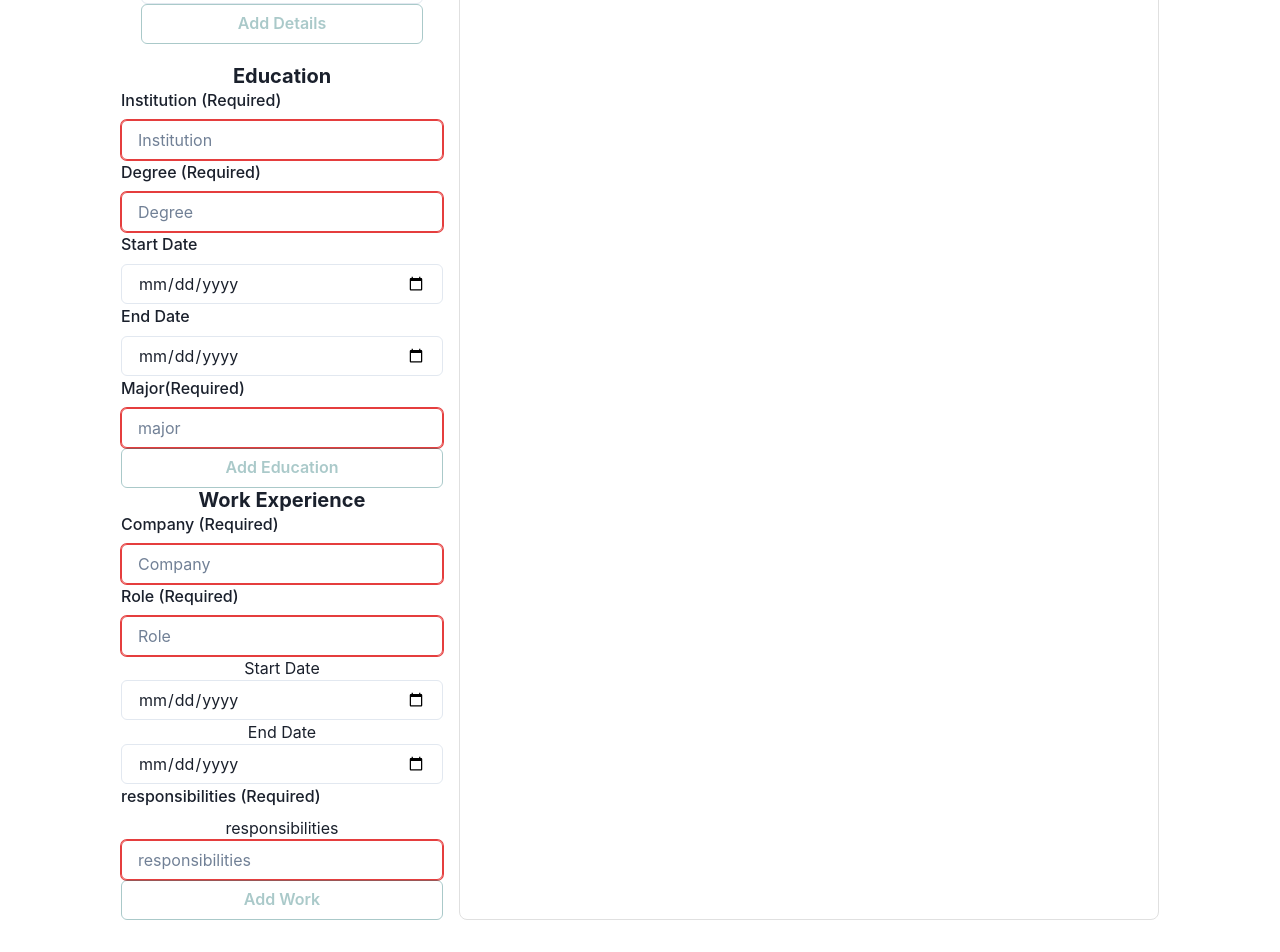
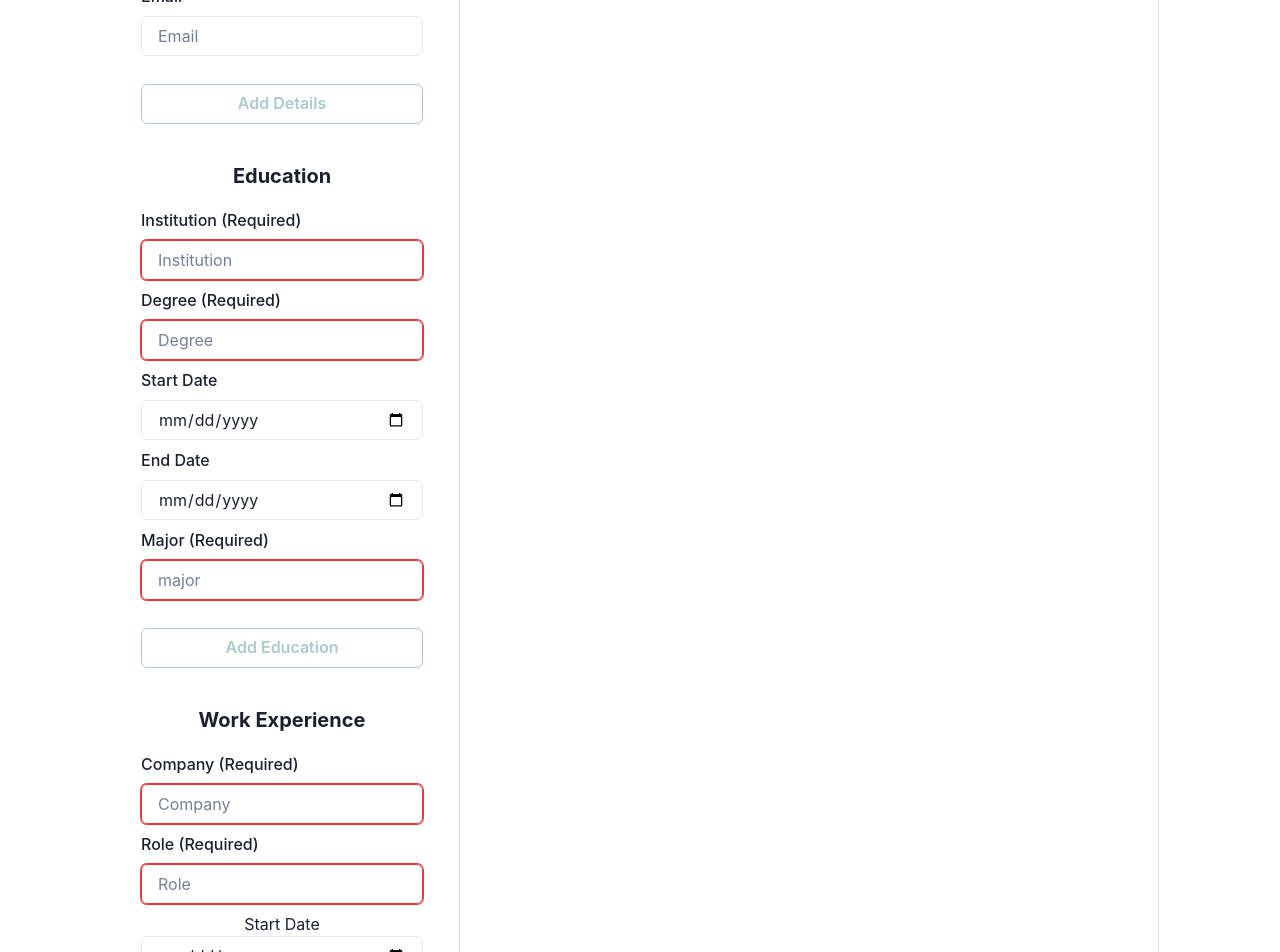
Before and after one commit to angelr1076/React-CV-App, a React (Vite) app: page / in a window 1280 px wide. Shown: the part 500-1452 px from the top of the page. Built offline with nearby package versions, Linux system fonts and the light colour scheme.

Commit message:
Added margins to form buttons and form Heading componnents

```diff
--- a/src/components/EducationForm.jsx
+++ b/src/components/EducationForm.jsx
@@ -1,7 +1,5 @@
 import { useState } from 'react';
-import { FormLabel, Input } from '@chakra-ui/react';
-import { Button } from '@chakra-ui/react';
-import { Heading } from '@chakra-ui/react';
+import { FormLabel, Input, Box, Heading, Text, Button } from '@chakra-ui/react';
 import PropTypes from 'prop-types';
 
 function EducationForm({ addEducation }) {
@@ -35,8 +33,8 @@ function EducationForm({ addEducation }) {
   const majorError = formData.major === '';
 
   return (
-    <div>
-      <Heading as='h3' size='md' noOfLines={1}>
+    <Box p={5} borderRadius='5'>
+      <Heading as='h3' size='md' noOfLines={1} mb={5}>
         Education
       </Heading>
       <form className='info-form' onSubmit={handleSubmit}>
@@ -54,6 +52,7 @@ function EducationForm({ addEducation }) {
           onChange={handleChange}
           placeholder='Institution'
           isInvalid={institutionError}
+          mb={2}
         />
         {!degreeError ? (
           <FormLabel htmlFor='degree'>Degree</FormLabel>
@@ -68,6 +67,7 @@ function EducationForm({ addEducation }) {
           onChange={handleChange}
           placeholder='Degree'
           isInvalid={degreeError}
+          mb={2}
         />
         <FormLabel htmlFor='startDate'>Start Date</FormLabel>
         <Input
@@ -77,6 +77,7 @@ function EducationForm({ addEducation }) {
           value={formData.startDate}
           onChange={handleChange}
           placeholder='Start Date'
+          mb={2}
         />
         <FormLabel htmlFor='endDate'>End Date</FormLabel>
         <Input
@@ -86,11 +87,12 @@ function EducationForm({ addEducation }) {
           value={formData.endDate}
           onChange={handleChange}
           placeholder='End Date'
+          mb={2}
         />
         {!majorError ? (
           <FormLabel htmlFor='major'>Major</FormLabel>
         ) : (
-          <FormLabel htmlFor='major'>Major(Required)</FormLabel> // Todo Required in red (later)
+          <FormLabel htmlFor='major'>Major (Required)</FormLabel> // Todo Required in red (later)
         )}
         <Input
           type='text'
@@ -100,6 +102,7 @@ function EducationForm({ addEducation }) {
           onChange={handleChange}
           placeholder='major'
           isInvalid={majorError}
+          mb={2}
         />
         <Button
           type='submit'
@@ -107,11 +110,12 @@ function EducationForm({ addEducation }) {
           isDisabled={
             !(formData.institution && formData.degree && formData.major)
           }
-          variant='outline'>
+          variant='outline'
+          mt={5}>
           Add Education
         </Button>
       </form>
-    </div>
+    </Box>
   );
 }
 
--- a/src/components/GeneralInfoForm.jsx
+++ b/src/components/GeneralInfoForm.jsx
@@ -1,6 +1,5 @@
 import { useState } from 'react';
-import { FormLabel, Input } from '@chakra-ui/react';
-import { Box, Heading, Text, Button } from '@chakra-ui/react';
+import { FormLabel, Input, Box, Heading, Text, Button } from '@chakra-ui/react';
 import PropTypes from 'prop-types';
 
 function GeneralInfoForm({ addGeneralInfo }) {
@@ -34,7 +33,7 @@ function GeneralInfoForm({ addGeneralInfo }) {
 
   return (
     <Box p={5} borderRadius='5'>
-      <Heading as='h3' size='md' noOfLines={1}>
+      <Heading as='h3' size='md' noOfLines={1} mb={5}>
         Personal Details
       </Heading>
       <form className='info-form' onSubmit={handleSubmit}>
@@ -53,6 +52,7 @@ function GeneralInfoForm({ addGeneralInfo }) {
           placeholder='First Name'
           isRequired
           isInvalid={fnameError}
+          mb={2}
         />
 
         {!lnameError ? (
@@ -69,6 +69,7 @@ function GeneralInfoForm({ addGeneralInfo }) {
           placeholder='Last Name'
           isRequired
           isInvalid={lnameError}
+          mb={2}
         />
         <FormLabel htmlFor='phone'>Phone</FormLabel>
         <Input
@@ -78,6 +79,7 @@ function GeneralInfoForm({ addGeneralInfo }) {
           value={formData.phone}
           onChange={handleChange}
           placeholder='Phone'
+          mb={2}
         />
         <FormLabel htmlFor='location'>Location</FormLabel>
         <Input
@@ -87,6 +89,7 @@ function GeneralInfoForm({ addGeneralInfo }) {
           value={formData.location}
           onChange={handleChange}
           placeholder='Location'
+          mb={2}
         />
         <FormLabel htmlFor='email'>Email</FormLabel>
         <Input
@@ -96,12 +99,14 @@ function GeneralInfoForm({ addGeneralInfo }) {
           value={formData.email}
           onChange={handleChange}
           placeholder='Email'
+          mb={2}
         />
         <Button
           type='submit'
           colorScheme='teal'
           isDisabled={!(formData.fname && formData.lname)}
-          variant='outline'>
+          variant='outline'
+          mt={5}>
           Add Details
         </Button>
       </form>
--- a/src/components/WorkExperienceForm.jsx
+++ b/src/components/WorkExperienceForm.jsx
@@ -1,7 +1,5 @@
 import { useState } from 'react';
-import { FormLabel, Input } from '@chakra-ui/react';
-import { Button } from '@chakra-ui/react';
-import { Heading } from '@chakra-ui/react';
+import { FormLabel, Input, Box, Heading, Text, Button } from '@chakra-ui/react';
 import PropTypes from 'prop-types';
 
 function WorkExperienceForm({ addWorkExperience }) {
@@ -35,8 +33,8 @@ function WorkExperienceForm({ addWorkExperience }) {
   const responsibilitiesError = formData.responsibilities === '';
 
   return (
-    <div>
-      <Heading as='h3' size='md' noOfLines={1}>
+    <Box p={5} borderRadius='5'>
+      <Heading as='h3' size='md' noOfLines={1} mb={5}>
         Work Experience
       </Heading>
       <form className='info-form' onSubmit={handleSubmit}>
@@ -54,6 +52,7 @@ function WorkExperienceForm({ addWorkExperience }) {
           onChange={handleChange}
           placeholder='Company'
           isInvalid={companyError}
+          mb={2}
         />
         {!roleError ? (
           <FormLabel htmlFor='role'>Role</FormLabel>
@@ -68,6 +67,7 @@ function WorkExperienceForm({ addWorkExperience }) {
           onChange={handleChange}
           placeholder='Role'
           isInvalid={roleError}
+          mb={2}
         />
         <label htmlFor='startDate'>Start Date</label>
         <Input
@@ -77,6 +77,7 @@ function WorkExperienceForm({ addWorkExperience }) {
           value={formData.startDate}
           onChange={handleChange}
           placeholder='Start Date'
+          mb={2}
         />
         <label htmlFor='endDate'>End Date</label>
         <Input
@@ -86,15 +87,15 @@ function WorkExperienceForm({ addWorkExperience }) {
           value={formData.endDate}
           onChange={handleChange}
           placeholder='End Date'
+          mb={2}
         />
         {!responsibilitiesError ? (
-          <FormLabel htmlFor='responsibilities'>responsibilities</FormLabel>
+          <FormLabel htmlFor='responsibilities'>Responsibilities</FormLabel>
         ) : (
           <FormLabel htmlFor='responsibilities'>
-            responsibilities (Required)
+            Responsibilities (Required)
           </FormLabel> // Todo Required in red (later)
         )}
-        <label htmlFor='responsibilities'>responsibilities</label>
         <Input
           type='text'
           id='responsibilities'
@@ -103,6 +104,7 @@ function WorkExperienceForm({ addWorkExperience }) {
           onChange={handleChange}
           placeholder='responsibilities'
           isInvalid={responsibilitiesError}
+          mb={2}
         />
         <Button
           type='submit'
@@ -110,11 +112,12 @@ function WorkExperienceForm({ addWorkExperience }) {
           isDisabled={
             !(formData.company && formData.role && formData.responsibilities)
           }
-          variant='outline'>
+          variant='outline'
+          mt={5}>
           Add Work
         </Button>
       </form>
-    </div>
+    </Box>
   );
 }
 
```
